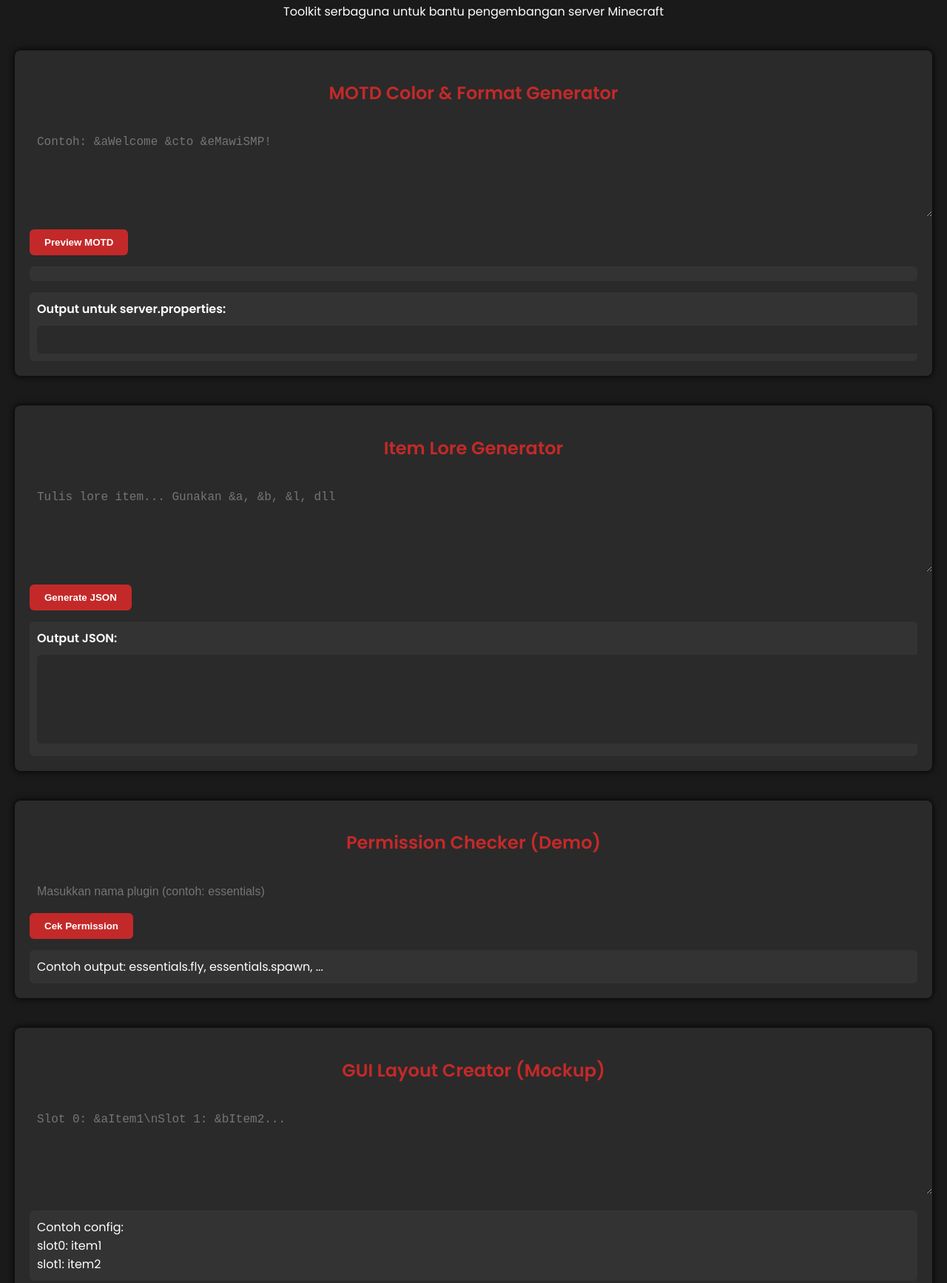
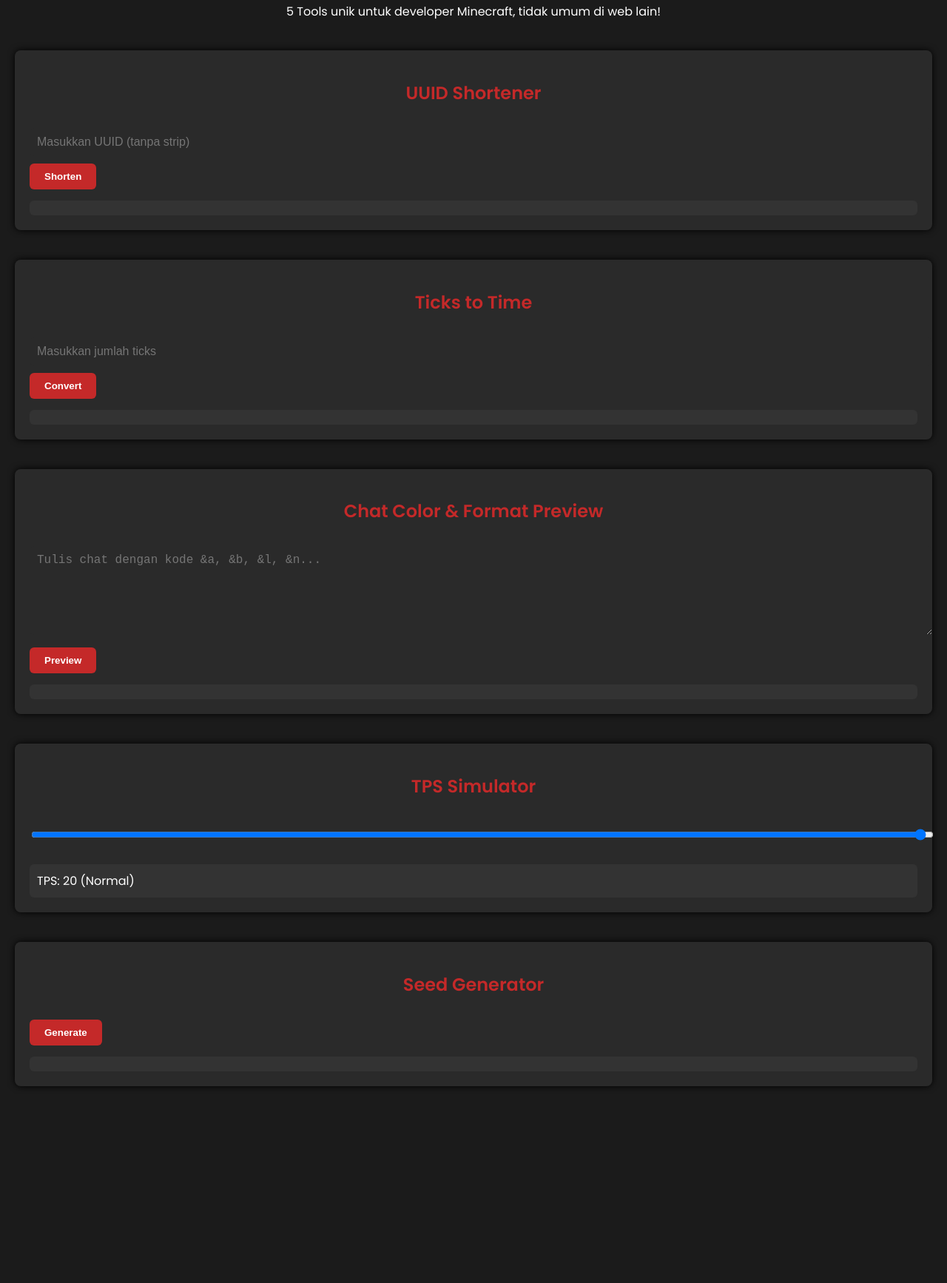
Before and after one commit to RabuSoore/mawismp-web, a plain HTML site: page index.html in a window 1280 px wide. Shown: the part 108-1842 px from the top of the page at 74% size. After the commit the page ends 1596 px from the top, so only its background shows below. Drawn offline with Linux system fonts and the light colour scheme.

Commit message:
index.html

```diff
--- a/index.html
+++ b/index.html
@@ -2,91 +2,91 @@
 <head>
   <meta charset="UTF-8">
   <meta name="viewport" content="width=device-width, initial-scale=1.0">
-  <title>Mawi Tools - Minecraft Server Toolkit</title>
+  <title>Mawi Tools Unik</title>
   <link href="https://fonts.googleapis.com/css2?family=Poppins:wght@400;600&display=swap" rel="stylesheet">
   <style>
-    body {font-family: 'Poppins', sans-serif; background: #1a1a1a; color: #fff; padding: 20px; margin: 0;}
+    body {font-family: 'Poppins', sans-serif; background: #1b1b1b; color: #fff; padding: 20px; margin: 0;}
     h1, h2 {color: #c42929; text-align: center;}
     textarea, input, select {width: 100%; padding: 10px; margin-top: 10px; border: none; border-radius: 6px; font-size: 16px; background: #2a2a2a; color: #fff;}
     textarea {height: 100px; resize: vertical;}
     .tool {margin-top: 40px; background: #2a2a2a; padding: 20px; border-radius: 8px; box-shadow: 0 0 10px #000;}
     button {margin-top: 10px; padding: 10px 20px; border: none; background: #c42929; color: #fff; border-radius: 6px; font-weight: bold; cursor: pointer;}
-    .preview, .output {margin-top: 15px; background: #333; padding: 10px; border-radius: 6px; overflow-x: auto;}
-    .section-title {margin-bottom: 10px; font-size: 20px;}
+    .output, .preview {margin-top: 15px; background: #333; padding: 10px; border-radius: 6px; overflow-x: auto;}
   </style>
 </head>
 <body>
-  <h1>Mawi Tools</h1>
-  <p style="text-align:center">Toolkit serbaguna untuk bantu pengembangan server Minecraft</p>  <!-- Tool 1: MOTD Generator -->  <div class="tool">
-    <h2>MOTD Color & Format Generator</h2>
-    <textarea id="motdInput" placeholder="Contoh: &aWelcome &cto &eMawiSMP!"></textarea>
-    <button onclick="generateMOTD()">Preview MOTD</button>
-    <div class="preview" id="motdPreview"></div>
-    <div class="output">
-      <b>Output untuk server.properties:</b>
-      <input type="text" id="motdOutput" readonly>
-    </div>
-  </div>  <!-- Tool 2: Item Lore Generator -->  <div class="tool">
-    <h2>Item Lore Generator</h2>
-    <textarea id="loreInput" placeholder="Tulis lore item... Gunakan &a, &b, &l, dll"></textarea>
-    <button onclick="generateLore()">Generate JSON</button>
-    <div class="output">
-      <b>Output JSON:</b>
-      <textarea id="loreOutput" readonly></textarea>
-    </div>
-  </div>  <!-- Tool 3: Permission Checker (Static Demo) -->  <div class="tool">
-    <h2>Permission Checker (Demo)</h2>
-    <input id="permInput" placeholder="Masukkan nama plugin (contoh: essentials)" />
-    <button onclick="checkPermission()">Cek Permission</button>
-    <div class="output" id="permResult">Contoh output: essentials.fly, essentials.spawn, ...</div>
-  </div>  <!-- Tool 4: GUI Layout Creator (Static Example) -->  <div class="tool">
-    <h2>GUI Layout Creator (Mockup)</h2>
-    <textarea placeholder="Slot 0: &aItem1\nSlot 1: &bItem2..."></textarea>
-    <div class="output">Contoh config:<br>slot0: item1<br>slot1: item2</div>
-  </div>  <!-- Tool 5: Server Config Validator (Basic demo) -->  <div class="tool">
-    <h2>Server Config Validator</h2>
-    <textarea id="configInput" placeholder="Tempel isi server.properties..."></textarea>
-    <button onclick="validateConfig()">Cek Config</button>
-    <div class="output" id="configResult">Tunggu hasil validasi...</div>
+  <h1>Mawi Unik Tools</h1>
+  <p style="text-align:center">5 Tools unik untuk developer Minecraft, tidak umum di web lain!</p>  <!-- Tool 1: UUID Converter -->  <div class="tool">
+    <h2>UUID Shortener</h2>
+    <input id="uuidInput" placeholder="Masukkan UUID (tanpa strip)">
+    <button onclick="shortUUID()">Shorten</button>
+    <div class="output" id="uuidOutput"></div>
+  </div>  <!-- Tool 2: Tick Time Converter -->  <div class="tool">
+    <h2>Ticks to Time</h2>
+    <input id="tickInput" type="number" placeholder="Masukkan jumlah ticks">
+    <button onclick="convertTicks()">Convert</button>
+    <div class="output" id="tickResult"></div>
+  </div>  <!-- Tool 3: Chat Color Previewer -->  <div class="tool">
+    <h2>Chat Color & Format Preview</h2>
+    <textarea id="chatColorInput" placeholder="Tulis chat dengan kode &a, &b, &l, &n..."></textarea>
+    <button onclick="renderChat()">Preview</button>
+    <div class="preview" id="chatPreview"></div>
+  </div>  <!-- Tool 4: TPS Visualizer (Mockup) -->  <div class="tool">
+    <h2>TPS Simulator</h2>
+    <input type="range" id="tpsRange" min="0" max="20" value="20" oninput="showTPS()">
+    <div class="output" id="tpsResult">TPS: 20 (Normal)</div>
+  </div>  <!-- Tool 5: Random Seed Generator -->  <div class="tool">
+    <h2>Seed Generator</h2>
+    <button onclick="generateSeed()">Generate</button>
+    <div class="output" id="seedOutput"></div>
   </div>  <script>
-    const colorMap = {
-      '&0': '#000','&1': '#00a','&2': '#0a0','&3': '#0aa','&4': '#a00','&5': '#a0a','&6': '#fa0','&7': '#aaa',
-      '&8': '#555','&9': '#55f','&a': '#5f5','&b': '#5ff','&c': '#f55','&d': '#f5f','&e': '#ff5','&f': '#fff'
+    function shortUUID() {
+      const uuid = document.getElementById('uuidInput').value;
+      const short = uuid.replace(/-/g, '').substring(0, 8);
+      document.getElementById('uuidOutput').innerText = 'Short UUID: ' + short;
+    }
+
+    function convertTicks() {
+      const ticks = parseInt(document.getElementById('tickInput').value);
+      const seconds = ticks / 20;
+      const minutes = Math.floor(seconds / 60);
+      const sec = (seconds % 60).toFixed(2);
+      document.getElementById('tickResult').innerText = `${ticks} ticks = ${minutes}m ${sec}s`;
+    }
+
+    const colors = {
+      '&0':'#000','&1':'#00a','&2':'#0a0','&3':'#0aa','&4':'#a00','&5':'#a0a','&6':'#fa0','&7':'#aaa','&8':'#555','&9':'#55f',
+      '&a':'#5f5','&b':'#5ff','&c':'#f55','&d':'#f5f','&e':'#ff5','&f':'#fff','&l':'font-weight:bold','&n':'text-decoration:underline','&o':'font-style:italic'
     };
 
-    function generateMOTD() {
-      const input = document.getElementById('motdInput').value;
-      let html = '', raw = '';
-      let parts = input.split(/(?=&[0-9a-f])/g);
-      parts.forEach(p => {
-        const code = p.slice(0,2), text = p.slice(2);
-        html += `<span style='color:${colorMap[code] || "#fff"}'>${text}</span>`;
-        raw += p;
+    function renderChat() {
+      const input = document.getElementById('chatColorInput').value;
+      let result = '', currentColor = '#fff', styles = '';
+      input.split(/(?=&[0-9a-fk-or])/).forEach(part => {
+        const code = part.substring(0,2), text = part.substring(2);
+        if (colors[code]) {
+          if (code === '&l') styles += 'font-weight:bold;';
+          else if (code === '&n') styles += 'text-decoration:underline;';
+          else if (code === '&o') styles += 'font-style:italic;';
+          else currentColor = colors[code];
+        }
+        result += `<span style='color:${currentColor};${styles}'>${text}</span>`;
       });
-      document.getElementById('motdPreview').innerHTML = html;
-      document.getElementById('motdOutput').value = raw;
+      document.getElementById('chatPreview').innerHTML = result;
     }
 
-    function generateLore() {
-      const lines = document.getElementById('loreInput').value.split('\n');
-      const json = lines.map(line => `{\"text\":\"${line}\"}`).join(',\n');
-      document.getElementById('loreOutput').value = `[
-${json}
-]`;
+    function showTPS() {
+      const tps = document.getElementById('tpsRange').value;
+      let status = 'Normal';
+      if (tps < 10) status = 'Lag Parah';
+      else if (tps < 17) status = 'Lag';
+      else if (tps < 20) status = 'Sedikit Delay';
+      document.getElementById('tpsResult').innerText = `TPS: ${tps} (${status})`;
     }
 
-    function checkPermission() {
-      const plugin = document.getElementById('permInput').value;
-      document.getElementById('permResult').innerText = `Contoh permission untuk '${plugin}':\n${plugin}.help\n${plugin}.use\n${plugin}.admin`;
-    }
-
-    function validateConfig() {
-      const config = document.getElementById('configInput').value;
-      let result = "";
-      if (!config.includes("motd")) result += "Tidak ada baris 'motd'.\n";
-      if (!config.includes("online-mode")) result += "Tidak ada 'online-mode'.\n";
-      if (result === "") result = "Config valid!";
-      document.getElementById('configResult').innerText = result;
+    function generateSeed() {
+      const seed = Math.floor(Math.random() * 1000000000);
+      document.getElementById('seedOutput').innerText = 'Seed: ' + seed;
     }
   </script></body>
 </html>
```
